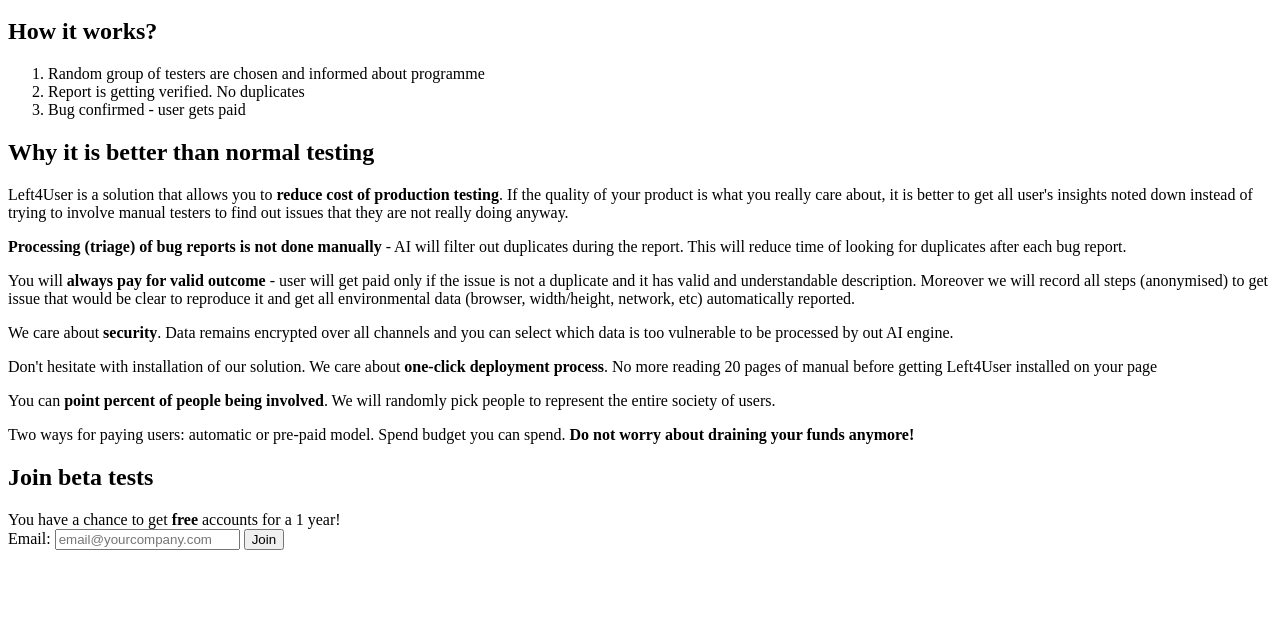
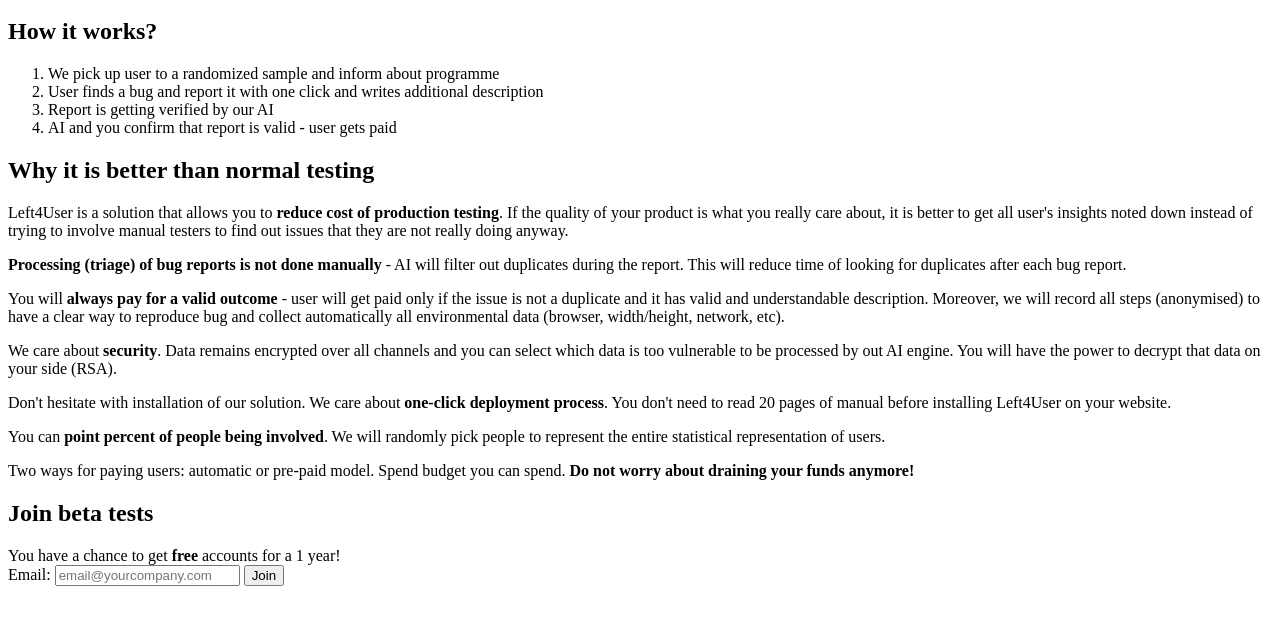
Before and after one commit to puradawid/left4user.com, a plain HTML site: page index.html in a window 1280 px wide. Shown: the part 48-672 px from the top of the page. Drawn offline with Linux system fonts and the light colour scheme.

Commit message:
Fix typos; change passive sentences to active ones; format 80-width lines

```diff
--- a/index.html
+++ b/index.html
@@ -16,36 +16,57 @@
   <div class="how-it-works">
     <h2>How it works?</h2>
     <ol>
-      <li>Random group of testers are chosen and informed about programme</li>
-      <li>Report is getting verified. No duplicates</li>
-      <li>Bug confirmed - user gets paid</li>
+      <li>We pick up user to a randomized sample and inform about programme</li>
+      <li>User finds a bug and report it with one click and writes additional description</li>
+      <li>Report is getting verified by our AI</li>
+      <li>AI and you confirm that report is valid - user gets paid</li>
     </ol>
   </div>
   <div class="why-better">
     <h2>Why it is better than normal testing</h2>
-    <p>Left4User is a solution that allows you to <strong>reduce cost of
+
+    <p>
+    Left4User is a solution that allows you to <strong>reduce cost of
     production testing</strong>. If the quality of your product is what you
     really care about, it is better to get all user's insights noted down
-    instead of trying to involve manual testers to find out issues that they are
-    not really doing anyway.</p> <p><strong>Processing (triage) of bug reports
+    instead of trying to involve manual testers to find out issues that they
+    are not really doing anyway.
+    </p>
+
+    <p>
+    <strong>Processing (triage) of bug reports
     is not done manually</strong> - AI will filter out duplicates during the
     report. This will reduce time of looking for duplicates after each bug
-    report.</p>
-    <p>You will <strong>always pay for valid outcome</strong> - user will get
+    report.
+    </p>
+
+    <p>
+    You will <strong>always pay for a valid outcome</strong> - user will get
     paid only if the issue is not a duplicate and it has valid and
-    understandable description. Moreover we will record all steps (anonymised)
-    to get issue that would be clear to reproduce it and get all environmental
-    data (browser, width/height, network, etc) automatically reported.</p>
-    <p>We care about <strong>security</strong>. Data remains encrypted over all
-    channels and you can select which data is too vulnerable to be processed by
-    out AI engine.</p>
-    <p>Don't hesitate with installation of our solution. We care about
-    <strong>one-click deployment process</strong>. No more reading 20 pages of
-    manual before getting Left4User installed on your page</p>
-    <p>You can <strong>point percent of people being involved</strong>. We will randomly pick
-    people to represent the entire society of users.</p>
-    <p>Two ways for paying users: automatic or pre-paid model. Spend budget you
-    can spend. <strong>Do not worry about draining your funds anymore!</strong></p>
+    understandable description. Moreover, we will record all steps (anonymised)
+    to have a clear way to reproduce bug and collect automatically all
+    environmental data (browser, width/height, network, etc).</p> <p>We care
+    about <strong>security</strong>. Data remains encrypted over all channels
+    and you can select which data is too vulnerable to be processed by out AI
+    engine. You will have the power to decrypt that data on your side (RSA).
+    </p>
+
+    <p>
+    Don't hesitate with installation of our solution. We care about
+    <strong>one-click deployment process</strong>. You don't need to read 20
+    pages of manual before installing Left4User on your website.
+    </p>
+
+    <p>
+    You can <strong>point percent of people being involved</strong>. We will
+    randomly pick people to represent the entire statistical representation of
+    users.
+    </p>
+
+    <p>
+    Two ways for paying users: automatic or pre-paid model. Spend budget you
+    can spend. <strong>Do not worry about draining your funds anymore!</strong>
+    </p>
   </div>
   <div class="join-programme">
     <h2>Join beta tests</h2>
```
